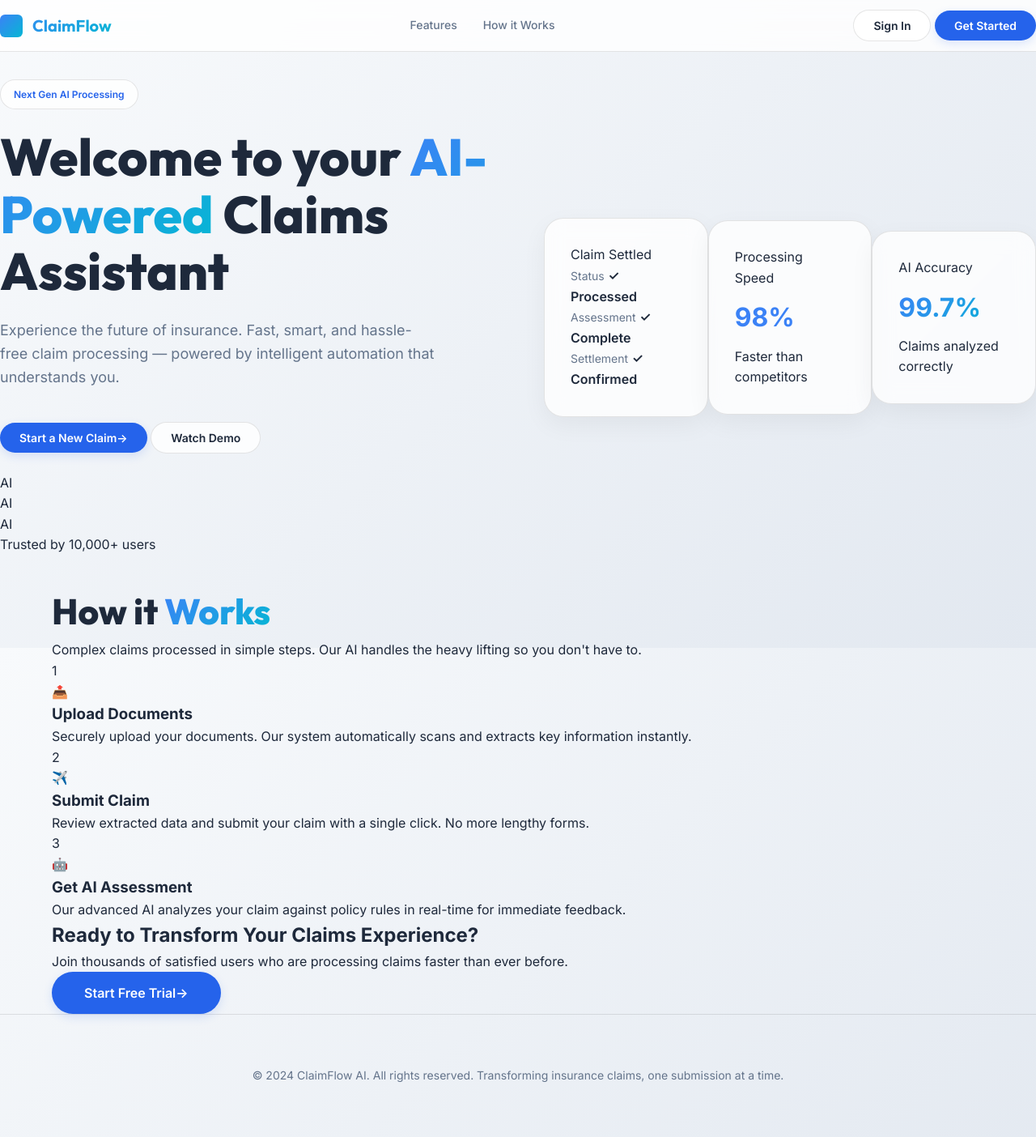
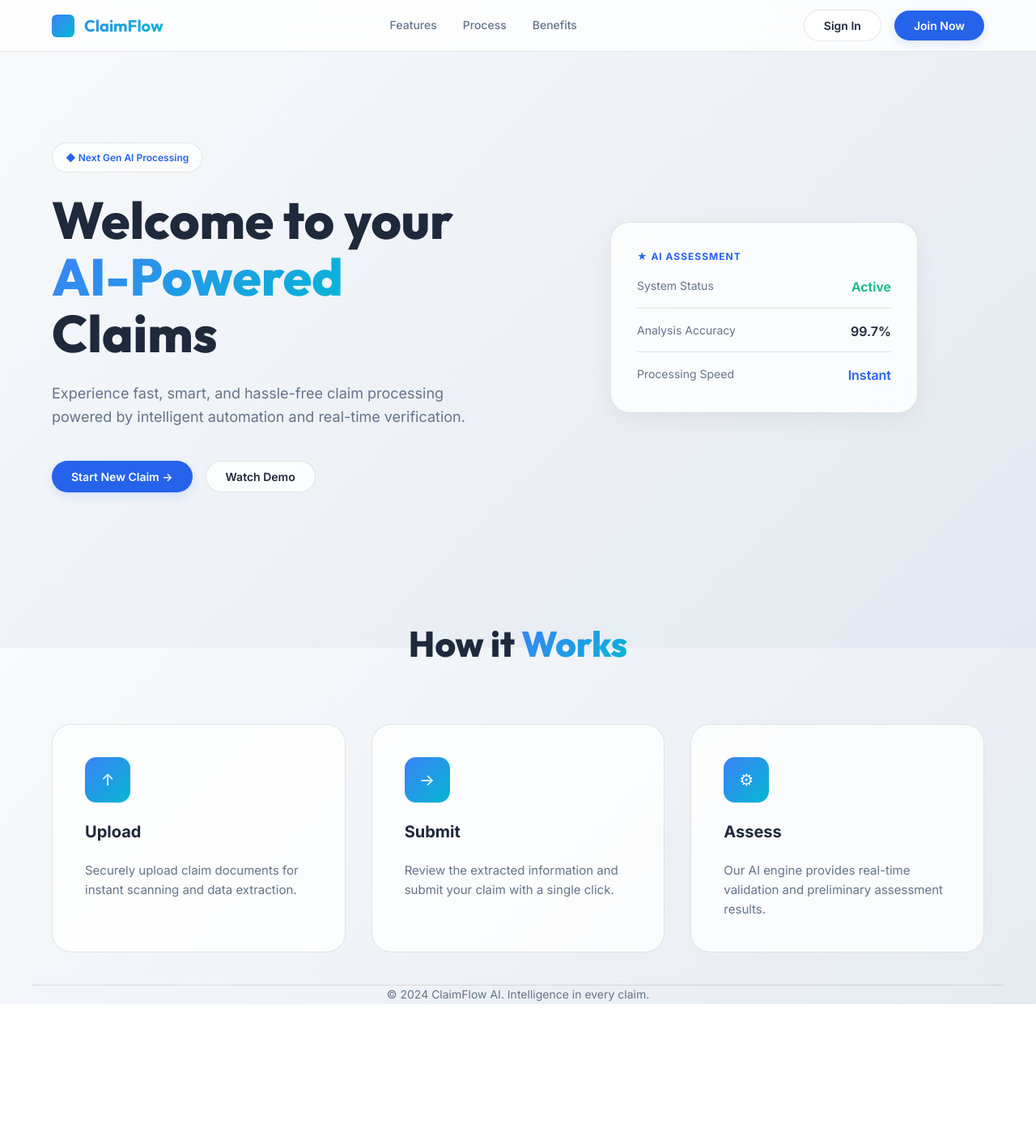
Before and after one commit to sakshi0916/Assignment1, a plain HTML site: page index.html in a window 1280 px wide. Shown: the whole page at 81% size. After the commit the page ends 1240 px from the top, so only its background shows below. Drawn offline with Linux system fonts and the light colour scheme.

Commit message:
Update index.html

```diff
--- a/index.html
+++ b/index.html
@@ -3,133 +3,195 @@
 <head>
     <meta charset="UTF-8" />
     <meta name="viewport" content="width=device-width, initial-scale=1.0" />
-    <title>AI Claims Assistant - Next Generation Processing</title>
-    <meta property="og:title" content="AI Claims Assistant" />
+    <title>AI Claims & Analytics Dashboard</title>
+    <link rel="preconnect" href="https://fonts.googleapis.com">
     <link rel="preconnect" href="https://fonts.gstatic.com" crossorigin>
-    <link href="https://fonts.googleapis.com/css2?family=Outfit:wght@300;400;500;600;700;800&family=Inter:wght@300;400;500;600;700&display=swap" rel="stylesheet">
+    <link href="https://fonts.googleapis.com/css2?family=Outfit:wght@700;800&family=Inter:wght@400;500;600;700&display=swap" rel="stylesheet">
+    <link rel="stylesheet" href="style.css">
+</head>
+<body id="main-body">
+    <nav>
+        <div class="container nav-content">
+            <div class="logo" onclick="toggleInterface()" data-testid="toggle-ui">ClaimFlow</div>
 
-    <link rel="stylesheet" href="style.css">
-    </head>
-<body>
-    <!-- Navigation -->
-    <nav>
-        <div class="nav-content">
-            <div class="logo">ClaimFlow</div>
             <div class="nav-links">
                 <a href="#features">Features</a>
-                <a href="#how">How it Works</a>
+                <a href="#how">Process</a>
+                <a href="#benefits">Benefits</a>
             </div>
-            <div class="nav-buttons">
-                <button class="btn btn-secondary">Sign In</button>
-                <button class="btn btn-primary">Get Started</button>
+
+            <div class="nav-actions">
+                <button class="btn btn-secondary" data-testid="btn-signin">Sign In</button>
+                <button class="btn btn-primary" data-testid="btn-join">Join Now</button>
+            </div>
+
+            <button class="mobile-menu-btn" onclick="toggleMobileMenu()" data-testid="mobile-toggle">☰</button>
+        </div>
+
+        <!-- Mobile Navigation Overlay -->
+        <div id="mobile-menu" class="mobile-menu-overlay">
+            <div class="mobile-menu-container">
+                <a href="#features" onclick="toggleMobileMenu()" class="mobile-link">Features</a>
+                <a href="#how" onclick="toggleMobileMenu()" class="mobile-link">Process</a>
+                <a href="#benefits" onclick="toggleMobileMenu()" class="mobile-link">Benefits</a>
+                <hr class="mobile-divider">
+                <button class="btn btn-secondary mobile-btn">Sign In</button>
+                <button class="btn btn-primary mobile-btn">Join Now</button>
             </div>
         </div>
     </nav>
 
-    <!-- Hero Section -->
-    <section class="hero">
-        <div class="hero-content">
-            <div class="hero-badge"> Next Gen AI Processing</div>
-            <h1>Welcome to your <span class="gradient-text">AI-Powered</span> Claims Assistant</h1>
-            <p>Experience the future of insurance. Fast, smart, and hassle-free claim processing — powered by intelligent automation that understands you.</p>
+    <main class="container">
+        <!-- Main UI View: Claims Assistant -->
+        <div id="primary-ui" class="ui-view active">
+            <section class="hero">
+                <div class="hero-content">
+                    <div class="hero-badge">◆ Next Gen AI Processing</div>
+                    <h1>Welcome to your <br><span class="gradient-text">AI-Powered</span> Claims</h1>
+                    <p>Experience fast, smart, and hassle-free claim processing powered by intelligent automation and real-time verification.</p>
+                    <div class="cta-group">
+                        <button class="btn btn-primary">Start New Claim →</button>
+                        <button class="btn btn-secondary">Watch Demo</button>
+                    </div>
+                </div>
+                <div class="hero-visual">
+                    <div class="glass-card">
+                        <div class="card-label">★ AI Assessment</div>
+                        <div class="card-stats">
+                            <div class="stat-row">
+                                <span class="stat-label">System Status</span>
+                                <span class="stat-value-status">Active</span>
+                            </div>
+                            <div class="stat-row">
+                                <span class="stat-label">Analysis Accuracy</span>
+                                <span class="stat-value">99.7%</span>
+                            </div>
+                            <div class="stat-row">
+                                <span class="stat-label">Processing Speed</span>
+                                <span class="stat-value-primary">Instant</span>
+                            </div>
+                        </div>
+                    </div>
+                </div>
+            </section>
 
-            <div class="cta-buttons">
-                <button class="btn btn-primary">
-                    <span>Start a New Claim</span>
-                    <span>→</span>
-                </button>
-                <button class="btn btn-secondary">Watch Demo</button>
-            </div>
-
-            <div class="trust-badge">
-                <div class="avatars">
-                    <div class="avatar">AI</div>
-                    <div class="avatar">AI</div>
-                    <div class="avatar">AI</div>
+            <section id="how" class="section">
+                <div class="section-header">
+                    <h2 class="section-title">How it <span class="gradient-text">Works</span></h2>
                 </div>
-                <span>Trusted by 10,000+ users</span>
-            </div>
+                <div class="grid">
+                    <div class="card">
+                        <div class="icon-box">↑</div>
+                        <h3>Upload</h3>
+                        <p>Securely upload claim documents for instant scanning and data extraction.</p>
+                    </div>
+                    <div class="card">
+                        <div class="icon-box">→</div>
+                        <h3>Submit</h3>
+                        <p>Review the extracted information and submit your claim with a single click.</p>
+                    </div>
+                    <div class="card">
+                        <div class="icon-box">⚙</div>
+                        <h3>Assess</h3>
+                        <p>Our AI engine provides real-time validation and preliminary assessment results.</p>
+                    </div>
+                </div>
+            </section>
         </div>
 
-        <div class="hero-visual">
-            <div class="central-orb"></div>
+        <!-- Alternate UI View: Analytics Engine -->
+        <div id="alternate-ui" class="ui-view ui-alternate">
+            <section class="hero">
+                <div class="hero-content">
+                    <div class="hero-badge" style="color: var(--primary); border-color: var(--primary);">◆ Analytics Engine V2</div>
+                    <h1>Predictive <span class="gradient-text">Insights</span> Dashboard</h1>
+                    <p>Unlock the power of your data with advanced neural prediction models. Monitor risk factors, trends, and automated payouts at scale.</p>
+                    <div class="cta-group">
+                        <button class="btn btn-primary">Launch Analytics</button>
+                        <button class="btn btn-secondary">Export Report</button>
+                    </div>
+                </div>
+                <div class="hero-visual">
+                    <div class="glass-card">
+                        <div class="card-label">● Global Risk Index</div>
+                        <div class="card-value-large">Low</div>
+                        <div class="progress-bar-container">
+                            <div class="progress-bar-fill"></div>
+                        </div>
+                        <p class="card-footer-text">System operating at peak efficiency. No major anomalies detected in current stream.</p>
+                    </div>
+                </div>
+            </section>
 
-            <div class="glass-card card-1">
-                <div class="card-title"> Claim Settled</div>
-                <div class="card-stat">
-                    <span class="stat-label">Status</span>
-                    <span class="stat-value">✓ Processed</span>
+            <section class="section">
+                <div class="section-header">
+                    <h2 class="section-title">The <span class="gradient-text">Protocol</span></h2>
                 </div>
-                <div class="card-stat">
-                    <span class="stat-label">Assessment</span>
-                    <span class="stat-value">✓ Complete</span>
+                <div class="grid">
+                    <div class="card">
+                        <div class="icon-box">●</div>
+                        <div class="card-text">
+                            <h3>Ingestion</h3>
+                            <p>Stream complex data points through secure high-throughput neural gateways.</p>
+                        </div>
+                    </div>
+                    <div class="card">
+                        <div class="icon-box">★</div>
+                        <div class="card-text">
+                            <h3>Synthesis</h3>
+                            <p>AI models cross-reference historical patterns and live market fluctuations.</p>
+                        </div>
+                    </div>
+                    <div class="card">
+                        <div class="icon-box">◆</div>
+                        <div class="card-text">
+                            <h3>Delivery</h3>
+                            <p>Receive actionable intelligence reports with zero-latency dashboard updates.</p>
+                        </div>
+                    </div>
                 </div>
-                <div class="card-stat">
-                    <span class="stat-label">Settlement</span>
-                    <span class="stat-value">✓ Confirmed</span>
-                </div>
-            </div>
+            </section>
+        </div>
+    </main>
 
-            <div class="glass-card card-2">
-                <div class="card-title"> Processing Speed</div>
-                <div class="card-content" style="font-size: 32px; font-weight: bold; color: var(--primary-light); margin: 10px 0;">98%</div>
-                <div class="card-content">Faster than competitors</div>
-            </div>
+    <footer class="container">
+        <p>© 2024 ClaimFlow AI. Intelligence in every claim.</p>
+    </footer>
 
-            <div class="glass-card card-3">
-                <div class="card-title"> AI Accuracy</div>
-                <div class="card-content" style="font-size: 32px; font-weight: bold; background: linear-gradient(135deg, var(--primary-light), var(--accent)); -webkit-background-clip: text; -webkit-text-fill-color: transparent; background-clip: text; margin: 10px 0;">99.7%</div>
-                <div class="card-content">Claims analyzed correctly</div>
-            </div>
-        </div>
-    </section>
+    <script>
+        function toggleMobileMenu() {
+            const menu = document.getElementById('mobile-menu');
+            const isHidden = menu.style.display === 'none';
+            menu.style.display = isHidden ? 'block' : 'none';
 
-    <!-- How It Works -->
-    <section class="how-it-works" id="how">
-        <div class="container">
-            <h2 class="section-title">How it <span class="gradient-text">Works</span></h2>
-            <p class="section-subtitle">Complex claims processed in simple steps. Our AI handles the heavy lifting so you don't have to.</p>
+            // Prevent scroll when menu is open
+            document.body.style.overflow = isHidden ? 'hidden' : 'auto';
+        }
 
-            <div class="steps-grid">
-                <div class="step-card">
-                    <div class="step-number">1</div>
-                    <div class="step-icon">📤</div>
-                    <h3 class="step-title">Upload Documents</h3>
-                    <p class="step-description">Securely upload your documents. Our system automatically scans and extracts key information instantly.</p>
-                </div>
+        function toggleInterface() {
+            const primary = document.getElementById('primary-ui');
+            const alternate = document.getElementById('alternate-ui');
+            const body = document.getElementById('main-body');
+            const isPrimary = primary.classList.contains('active');
 
-                <div class="step-card">
-                    <div class="step-number">2</div>
-                    <div class="step-icon">✈️</div>
-                    <h3 class="step-title">Submit Claim</h3>
-                    <p class="step-description">Review extracted data and submit your claim with a single click. No more lengthy forms.</p>
-                </div>
+            if (isPrimary) {
+                primary.classList.remove('active');
+                alternate.classList.add('active');
+                body.classList.add('ui-alternate');
+            } else {
+                primary.classList.add('active');
+                alternate.classList.remove('active');
+                body.classList.remove('ui-alternate');
+            }
 
-                <div class="step-card">
-                    <div class="step-number">3</div>
-                    <div class="step-icon">🤖</div>
-                    <h3 class="step-title">Get AI Assessment</h3>
-                    <p class="step-description">Our advanced AI analyzes your claim against policy rules in real-time for immediate feedback.</p>
-                </div>
-            </div>
-        </div>
-    </section>
+            // Close mobile menu if open during toggle
+            const menu = document.getElementById('mobile-menu');
+            if (menu.style.display === 'block') {
+                toggleMobileMenu();
+            }
 
-    <!-- CTA Section -->
-    <div class="container">
-        <section class="cta-section">
-            <h2>Ready to Transform Your Claims Experience?</h2>
-            <p>Join thousands of satisfied users who are processing claims faster than ever before.</p>
-            <button class="btn btn-primary" style="font-size: 16px; padding: 16px 40px;">
-                <span>Start Free Trial</span>
-                <span>→</span>
-            </button>
-        </section>
-    </div>
-
-    <!-- Footer -->
-    <footer>
-        <p>© 2024 ClaimFlow AI. All rights reserved. Transforming insurance claims, one submission at a time.</p>
-    </footer>
+            window.scrollTo({ top: 0, behavior: 'smooth' });
+        }
+    </script>
 </body>
 </html>
```
